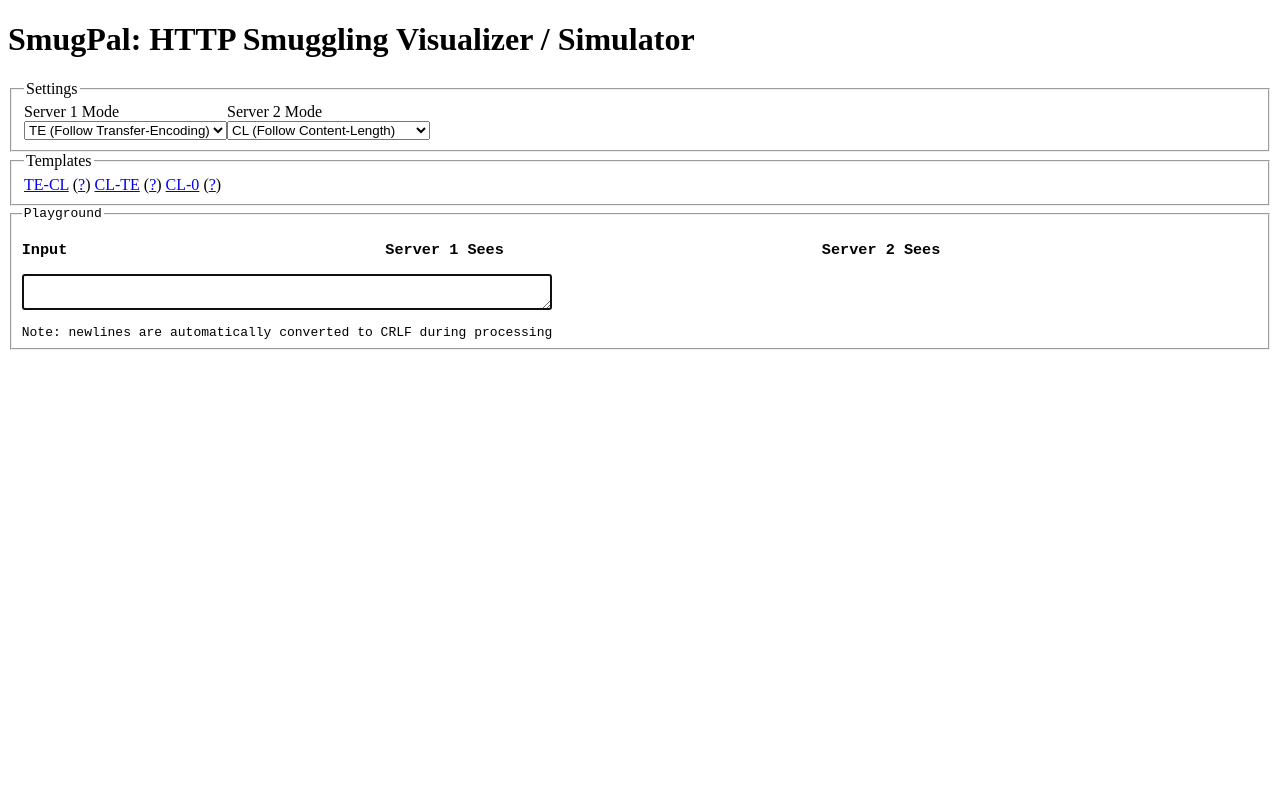
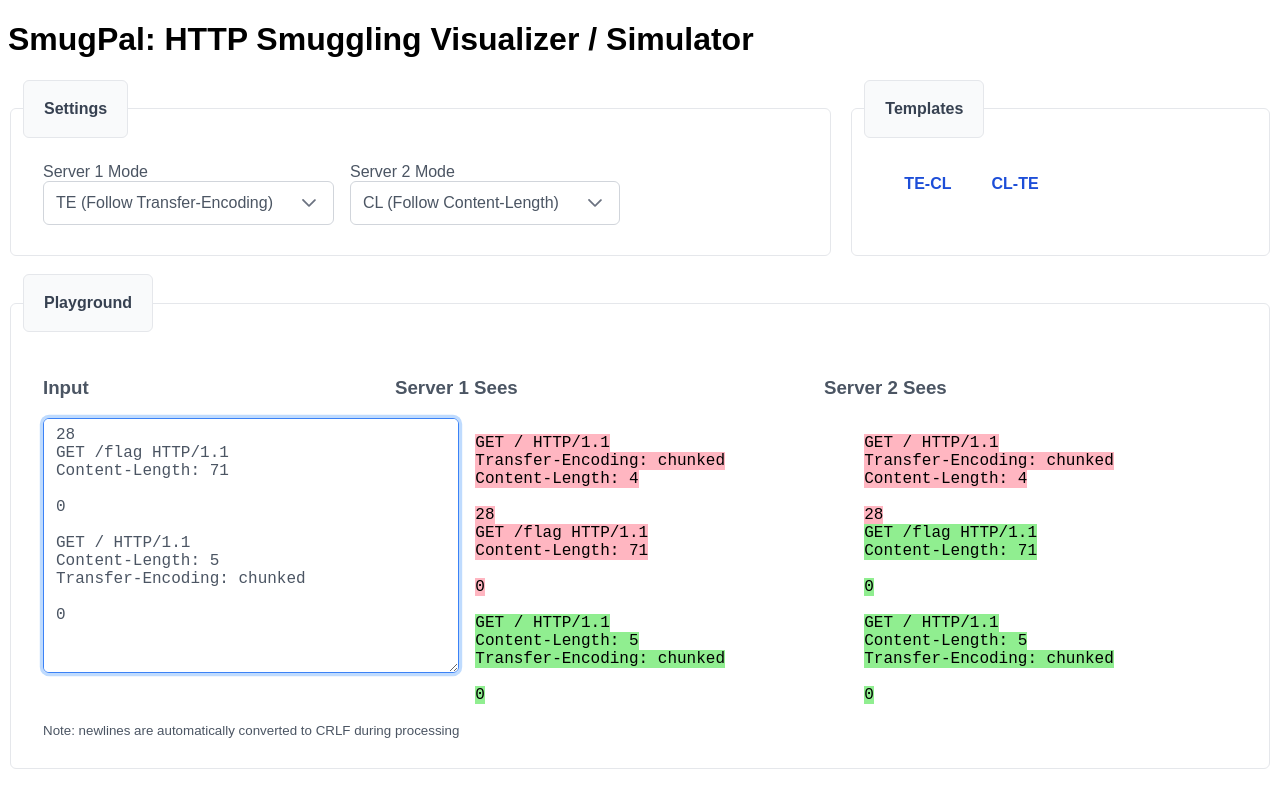
Before and after one commit to kizzx2/SmugPal, a Vue app: page / in a window 1280 px wide. Built offline with nearby package versions, Linux system fonts and the light colour scheme; a web font is replaced by a local one.

Commit message:
added styling and added templates

```diff
--- a/package.json
+++ b/package.json
@@ -12,6 +12,8 @@
     "lint": "eslint . --ext .vue,.js,.jsx,.cjs,.mjs,.ts,.tsx,.cts,.mts --fix --ignore-path .gitignore"
   },
   "dependencies": {
+    "primeicons": "^6.0.1",
+    "primevue": "^3.43.0",
     "vue": "^3.3.10"
   },
   "devDependencies": {
--- a/src/App.vue
+++ b/src/App.vue
@@ -1,14 +1,65 @@
 <script setup lang="ts">
 
+import Button from 'primevue/Button';
+import Dropdown from 'primevue/dropdown';
+import Fieldset from 'primevue/fieldset';
+import Textarea from 'primevue/textarea';
 import { computed, ref } from 'vue';
 
 enum ProcessingMode { TE = 'te', CL = 'cl' }
 
-const server1Moe = ref<ProcessingMode>(ProcessingMode.TE)
+const server1Mode = ref<ProcessingMode>(ProcessingMode.TE)
 const server2Mode = ref<ProcessingMode>(ProcessingMode.CL)
 const input = ref<string>('')
-const colors = ['pink', 'green', 'blue', 'yellow', 'orange', 'purple', 'pink', 'brown', 'gray']
-const fontColors = ['white', 'black', 'white', 'black', 'black', 'white', 'black', 'white', 'white']
+const colors = ['lightpink', 'lightgreen', 'lightblue', 'lightyellow', 'lightorange', 'lightpurple', 'lightbrown', 'lightgray']
+const fontColors = ['black', 'black', 'black', 'black', 'black', 'black', 'black', 'black']
+
+const clteTemplate = `GET / HTTP/1.1
+Transfer-Encoding: chunked
+Content-Length: 61
+
+0
+
+GET /flag HTTP/1.1
+Transfer-Encoding: chunked
+
+28
+
+GET / HTTP/1.1
+Content-Length: 1
+
+0
+`
+
+const teclTemplate = `GET / HTTP/1.1
+Transfer-Encoding: chunked
+Content-Length: 4
+
+28
+GET /flag HTTP/1.1
+Content-Length: 71
+
+0
+
+GET / HTTP/1.1
+Content-Length: 5
+Transfer-Encoding: chunked
+
+0
+
+`
+
+function setTeclTemplate() {
+  input.value = teclTemplate
+  server1Mode.value = ProcessingMode.TE
+  server2Mode.value = ProcessingMode.CL
+}
+
+function setClteTemplate() {
+  input.value = clteTemplate
+  server1Mode.value = ProcessingMode.CL
+  server2Mode.value = ProcessingMode.TE
+}
 
 enum State { Header, Body }
 
@@ -30,17 +81,29 @@ function process(x: string, mode: ProcessingMode): string[] {
         switch(mode) {
           case ProcessingMode.TE: {
             if (buf.toLowerCase().indexOf("transfer-encoding: ") === -1) {
-              throw new Error("Transfer-Encoding header not found for TE mode")
+              buf += "<em>Error: Transfer-Encoding header not found for TE mode</em>"
+              rv.push(buf)
+              buf = ''
+              state = State.Header
+              break
             }
             const idx = x.indexOf('\r\n')
             const len = parseInt(x.slice(0, idx), 16)
             if (isNaN(len)) {
-              throw new Error(`Error at ${buf.length} (${x.slice(0, 10)}...): invalid chunk length`)
+              buf += `<em>Error: (${x.slice(0, 10)}...): invalid chunk length</em>`
+              rv.push(buf)
+              buf = ''
+              state = State.Header
+              break
             }
             buf += x.slice(0, idx + 2 + len)
             x = x.slice(idx + 2 + len)
             if (!x.startsWith('\r\n')) {
-              throw new Error(`Error at ${buf.length} (${x.slice(0, 10)}...): expecting CRLF after chunk`)
+              buf += `<em>Error: (${x.slice(0, 10).trim()}...): expecting CRLF after chunk</em>`
+              rv.push(buf)
+              buf = ''
+              state = State.Header
+              break
             }
             buf += '\r\n'
             x = x.slice(2)
@@ -55,11 +118,15 @@ function process(x: string, mode: ProcessingMode): string[] {
           case ProcessingMode.CL: {
             const idx = buf.toLowerCase().indexOf("content-length: ")
             if (idx === -1) {
-              throw new Error("Content-Length header not found for CL mode")
+              buf += "<em>Error: Content-Length header not found for CL mode</em>"
+              rv.push(buf)
+              buf = ''
+              state = State.Header
+              break
             }
             const len = parseInt(buf.slice(idx).split('\r\n')[0].split(/\s+/)[1])
-            buf += x.slice(0, idx + len)
-            x = x.slice(idx + 2 + len)
+            buf += x.slice(0, len)
+            x = x.slice(len)
             rv.push(buf)
             buf = ''
             state = State.Header
@@ -91,60 +158,66 @@ function processThenFormat(input: string, mode: ProcessingMode): string {
   }
 }
 
-const server1Result = computed(() => processThenFormat(input.value, server1Moe.value))
+const modeOptions = [
+  { name: 'TE (Follow Transfer-Encoding)', value: ProcessingMode.TE },
+  { name: 'CL (Follow Content-Length)', value: ProcessingMode.CL },
+]
+const server1Result = computed(() => processThenFormat(input.value, server1Mode.value))
 const server2Result = computed(() => processThenFormat(input.value, server2Mode.value))
+
+setTeclTemplate()
 </script>
 
 <template>
   <h1>SmugPal: HTTP Smuggling Visualizer / Simulator</h1>
-  <fieldset>
-    <legend>Settings</legend>
-    <div style="display: flex">
+    <div class="flex">
+      <Fieldset legend="Settings" style="flex: 1 0 auto">
+      <div class="flex">
       <div>
       <div>Server 1 Mode</div>
-        <select v-model="server1Moe">
-          <option :value="ProcessingMode.TE">TE (Follow Transfer-Encoding)</option>
-          <option :value="ProcessingMode.CL">CL (Follow Content-Length)</option>
-        </select>
+      <Dropdown v-model="server1Mode" :options="modeOptions" option-label="name" option-value="value"></Dropdown>
       </div>
 
       <div>
       <div>Server 2 Mode</div>
-        <select v-model="server2Mode">
-          <option :value="ProcessingMode.TE">TE (Follow Transfer-Encoding)</option>
-          <option :value="ProcessingMode.CL">CL (Follow Content-Length)</option>
-        </select>
+      <Dropdown v-model="server2Mode" :options="modeOptions" option-label="name" option-value="value"></Dropdown>
       </div>
       </div>
-  </fieldset>
+      </Fieldset>
 
-  <fieldset>
-    <legend>Templates</legend>
-    <a href="#">TE-CL</a> (<a href="#">?</a>)
-    <a href="#">CL-TE</a> (<a href="#">?</a>)
-    <a href="#">CL-0</a> (<a href="#">?</a>)
-  </fieldset>
+      <Fieldset legend="Templates" style="flex: 1 0 auto">
+      <Button link label="TE-CL" @click="setTeclTemplate()"></Button>
+      <Button link label="CL-TE" @click="setClteTemplate()"></Button>
+      </Fieldset>
+    </div><br />
 
-  <fieldset style="font-family: monospace;">
-    <legend>Playground</legend>
-    <div style="display: flex">
+    <Fieldset legend="Playground" class="playground">
+    <div class="flex">
       <h3 style="flex: 1 0 auto">Input</h3>
       <h3 style="flex: 1 0 auto">Server 1 Sees</h3>
       <h3 style="flex: 1 0 auto">Server 2 Sees</h3>
     </div>
 
-    <div style="display: flex">
-      <div style="flex: 0 0 auto; display: flex; flex-direction: column">
-        <textarea v-model="input" autofocus style="flex: 1 1 auto"></textarea>
+    <div class="flex">
+      <div style="flex: 0 0 auto; flex-direction: column" class="flex">
+      <Textarea v-model="input" autofocus style="flex: 1 1 auto"></Textarea>
       <br />
-        Note: newlines are automatically converted to CRLF during processing
+      <small style="font-family: sans-serif">Note: newlines are automatically converted to CRLF during processing</small>
     </div>
 
     <pre style="flex: 1 0 auto" v-html="server1Result"></pre>
-
     <pre style="flex: 1 0 auto" v-html="server2Result"></pre>
     </div>
-  </fieldset>
+  </Fieldset>
 </template>
 
-<style scoped></style>
+<style scoped>
+.flex {
+  display: flex;
+  gap: 1em;
+}
+
+.playground textarea, .playground pre {
+  font-family: monospace;
+}
+</style>
```
Also changed, not shown: src/main.ts (+6 -1 lines), 1 other file (tests, documents, lock files or other folders). Lines whose indentation alone changed are shown as unchanged.
